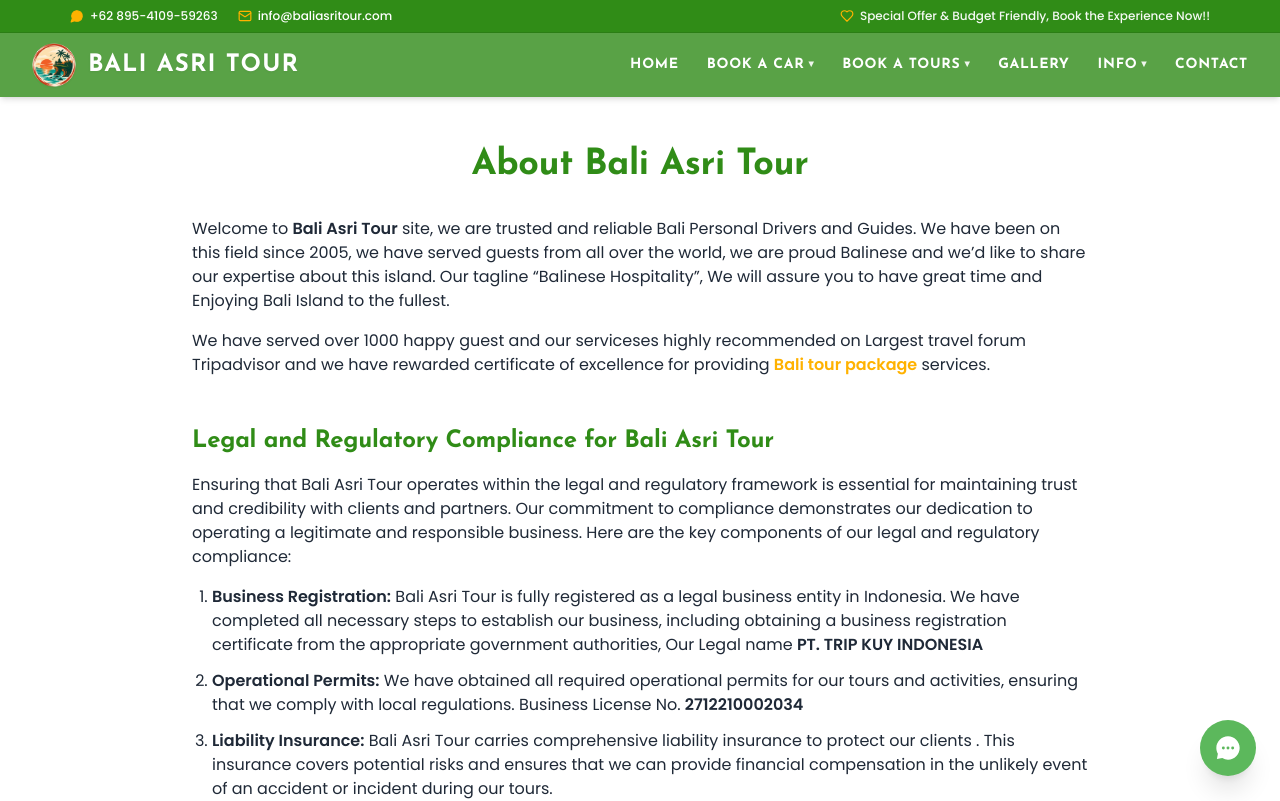
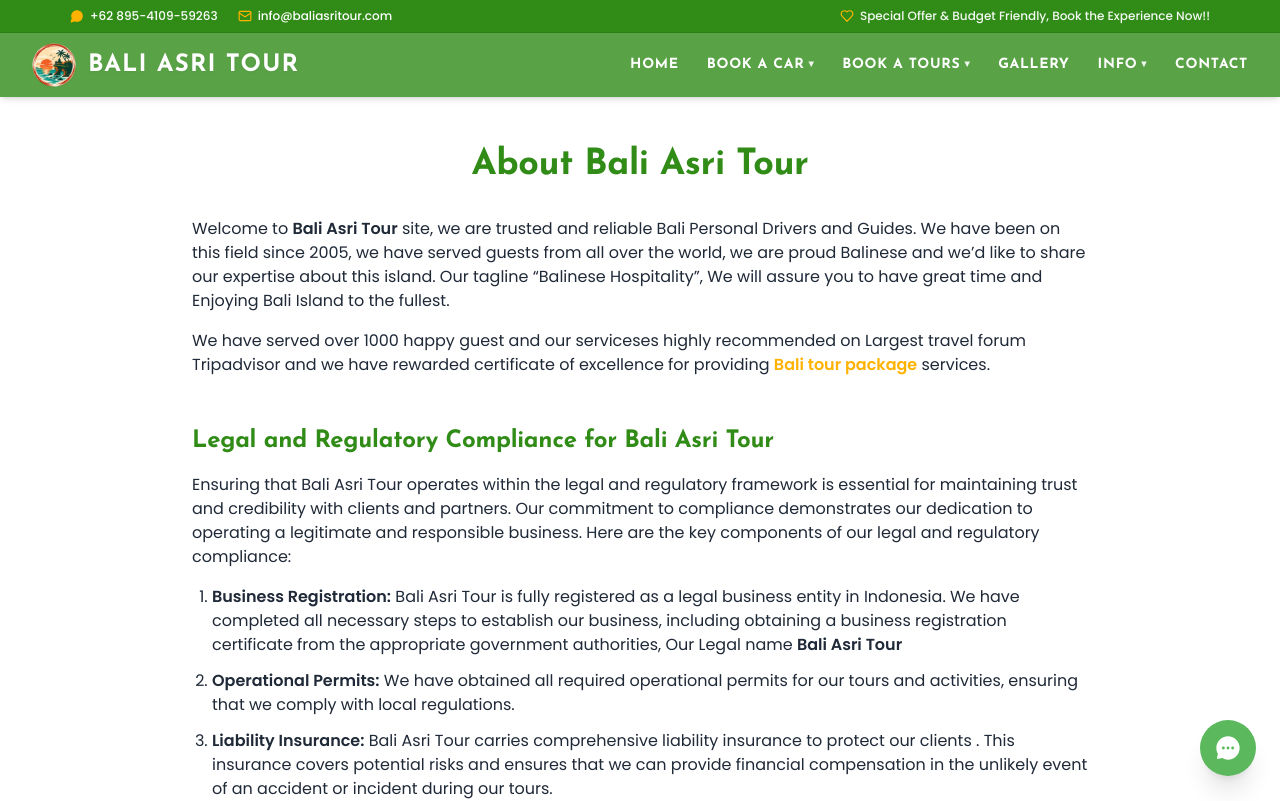
Before and after one commit to Reggy-cp/bali-asri-tour, a Next.js app: page /about/ in a window 1280 px wide. Shown: the top 801 px of the page. Built offline with nearby package versions, Linux system fonts and the light colour scheme.

Commit message:
feat: change company legal to Bali Asri Tour and remove business license references

```diff
--- a/app/about/page.tsx
+++ b/app/about/page.tsx
@@ -50,7 +50,7 @@ export default function AboutPage() {
               <strong>Business Registration:</strong> Bali Asri Tour is fully registered as a legal business entity in Indonesia. We have completed all necessary steps to establish our business, including obtaining a business registration certificate from the appropriate government authorities, Our Legal name <strong>{CONTACT_INFO.companyLegal}</strong>
             </li>
             <li>
-              <strong>Operational Permits:</strong> We have obtained all required operational permits for our tours and activities, ensuring that we comply with local regulations. Business License No. <strong>{CONTACT_INFO.businessLicense}</strong>
+              <strong>Operational Permits:</strong> We have obtained all required operational permits for our tours and activities, ensuring that we comply with local regulations.
             </li>
             <li>
               <strong>Liability Insurance:</strong> Bali Asri Tour carries comprehensive liability insurance to protect our clients . This insurance covers potential risks and ensures that we can provide financial compensation in the unlikely event of an accident or incident during our tours.
--- a/app/bali-tour-supplier/page.tsx
+++ b/app/bali-tour-supplier/page.tsx
@@ -124,7 +124,7 @@ export default function BaliTourSupplierPage() {
               Ready to partner with Bali Asri Tour and offer unforgettable Bali experiences to your clients? Visit our website, send us an email, or give us a call. We look forward to working with you and providing exceptional tour services.
             </p>
             <div className="space-y-1 text-sm text-gray-800">
-              <p><strong>Website:</strong> <Link href="/" className="text-[#308C17] hover:underline">www.bali-agung-tours.com</Link></p>
+              <p><strong>Website:</strong> <Link href="/" className="text-[#308C17] hover:underline">baliasritour.com</Link></p>
               <p><strong>Email:</strong> <a href="mailto:info@baliasritour.com" className="text-[#308C17] hover:underline">info@baliasritour.com</a></p>
               <p><strong>Phone:</strong> <a href="tel:+62895410959263" className="text-[#308C17] hover:underline">+62 895-4109-59263</a></p>
             </div>
--- a/app/privacy-policy/page.tsx
+++ b/app/privacy-policy/page.tsx
@@ -28,15 +28,15 @@ export default function PrivacyPolicyPage() {
 
         <div className="space-y-6 text-gray-700 text-sm sm:text-base leading-relaxed font-body">
           <p>
-            Your reservation is abolutely secure. All personal data is encrypted and will be processed in a secure way. Bali Asri Tour takes the privacy of your personal data very seriously. Your personal information will only be used to process your bali tour, packages and activities booking.
+            Your reservation is absolutely secure. All personal data is encrypted and will be processed in a secure way. Bali Asri Tour takes the privacy of your personal data very seriously. Your personal information will only be used to process your bali tour, packages and activities booking.
           </p>
 
           <p>
-            Bali Asri Tour is committed to maintaining your privacy, www.bali-agung-tours.com gathers certain types of information about you as part of our operations. This Privacy Policy (“Privacy Policy”) explains the types of information we gather, what we do with it and how you may correct or change that information.
+            Bali Asri Tour is committed to maintaining your privacy, baliasritour.com gathers certain types of information about you as part of our operations. This Privacy Policy (“Privacy Policy”) explains the types of information we gather, what we do with it and how you may correct or change that information.
           </p>
 
           <p>
-            <strong>Information Collected by Bali Asri Tour;</strong> www.bali-agung-tours.com collects, types of information about you – personal information (such as name and e-mail address)
+            <strong>Information Collected by Bali Asri Tour;</strong> baliasritour.com collects, types of information about you – personal information (such as name and e-mail address)
           </p>
 
           <p>
@@ -44,7 +44,7 @@ export default function PrivacyPolicyPage() {
           </p>
 
           <p>
-            www.bali-agung-tours.com reserves the right to change this Privacy Policy at any time. Any such changes will be posted online. Please contact us via e-mail at{' '}
+            baliasritour.com reserves the right to change this Privacy Policy at any time. Any such changes will be posted online. Please contact us via e-mail at{' '}
             <a href="mailto:info@baliasritour.com" className="text-[#308C17] hover:underline font-medium">
               info@baliasritour.com
             </a>{' '}
--- a/data/navigation.ts
+++ b/data/navigation.ts
@@ -111,9 +111,9 @@ export const MAIN_NAVIGATION: NavItem[] = [
 
 export const CONTACT_INFO = {
   brandName: 'Bali Asri Tour',
-  companyLegal: 'PT. TRIP KUY INDONESIA',
-  businessLicense: '2712210002034',
-  licenseNumber: '2712210002034',
+  companyLegal: 'Bali Asri Tour',
+  businessLicense: '',
+  licenseNumber: '',
   tagline: 'Bali Tour package - Bali Guide - Car Hire Bali with Driver',
   address: 'JL Raya Sakah, Sukawati, Gianyar, Bali',
   phoneDisplay: '+62 895-4109-59263',
--- a/data/tours.ts
+++ b/data/tours.ts
@@ -3206,7 +3206,7 @@ export const BLOG_POSTS: BlogPost[] = [
     readTime: '5 min read',
     category: 'Company News',
     excerpt:
-      'Bali Asri Tour (operated under PT. TRIP KUY INDONESIA, Business License NIB: 2712210002034) has officially been recognized as a registered member of the Association of the Indonesian Tours and Travel Agencies (ASITA), the country’s primary regulatory body overseeing licensed tourism operators. The recognition formally places the company within Indonesia’s official tourism governance framework, a distinction that carries direct implications for how international clients, travel agencies, and individual travelers can evaluate the reliability of their ground arrangements in Bali.',
+      'Bali Asri Tour has officially been recognized as a registered member of the Association of the Indonesian Tours and Travel Agencies (ASITA), the country’s primary regulatory body overseeing licensed tourism operators. The recognition formally places the company within Indonesia’s official tourism governance framework, a distinction that carries direct implications for how international clients, travel agencies, and individual travelers can evaluate the reliability of their ground arrangements in Bali.',
     image: '/images/blogs/bali-asita-membership.webp',
     tags: [
       'Bali Asri Tour',
@@ -3253,7 +3253,7 @@ export const BLOG_POSTS: BlogPost[] = [
         heading: 'Legal Operational Guarantee',
         level: 'h3',
         body: [
-          'Membership confirms that Bali Asri Tour operates under Indonesia’s formal tourism licensing structure (NIB: 2712210002034), meaning the company’s business practices, contracts, and client dealings are subject to regulatory oversight rather than operating in a legal gray zone.',
+          'Membership confirms that Bali Asri Tour operates under Indonesia’s formal tourism licensing structure, meaning the company’s business practices, contracts, and client dealings are subject to regulatory oversight rather than operating in a legal gray zone.',
         ],
       },
       {
@@ -3283,7 +3283,7 @@ export const BLOG_POSTS: BlogPost[] = [
         heading: 'ASITA Licensed Operator vs Unregulated Freelance Driver',
         headers: ['Standard', 'ASITA Registered Operator (Bali Asri Tour)', 'Unregulated Freelance Driver'],
         rows: [
-          ['Legal Registration', 'Official PT & Government NIB License (2712210002034)', 'No formal company entity or commercial license'],
+          ['Legal Registration', 'Official Government Tourism Registration', 'No formal company entity or commercial license'],
           ['Passenger Insurance', 'Comprehensive commercial passenger liability coverage', 'Personal vehicle insurance often excludes tourists'],
           ['Fleet Maintenance', 'Scheduled safety checks & clean, modern vehicle standards', 'Irregular servicing, variable vehicle roadworthiness'],
           ['Dispute Recourse', 'Formal association mediation & consumer protection', 'No recourse if driver cancels or service fails'],
```
Also changed, not shown: 1 other file (tests, documents, lock files or other folders).
